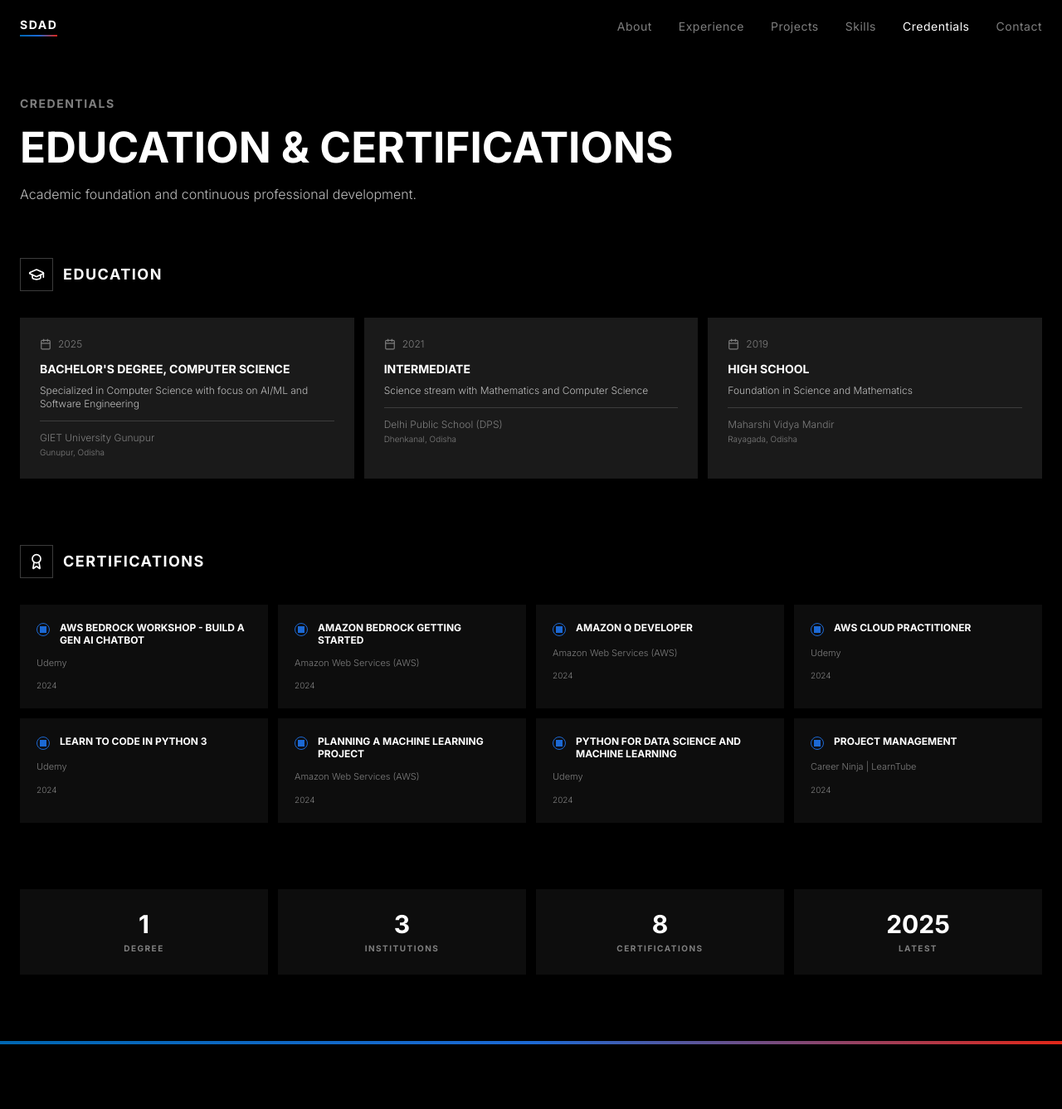
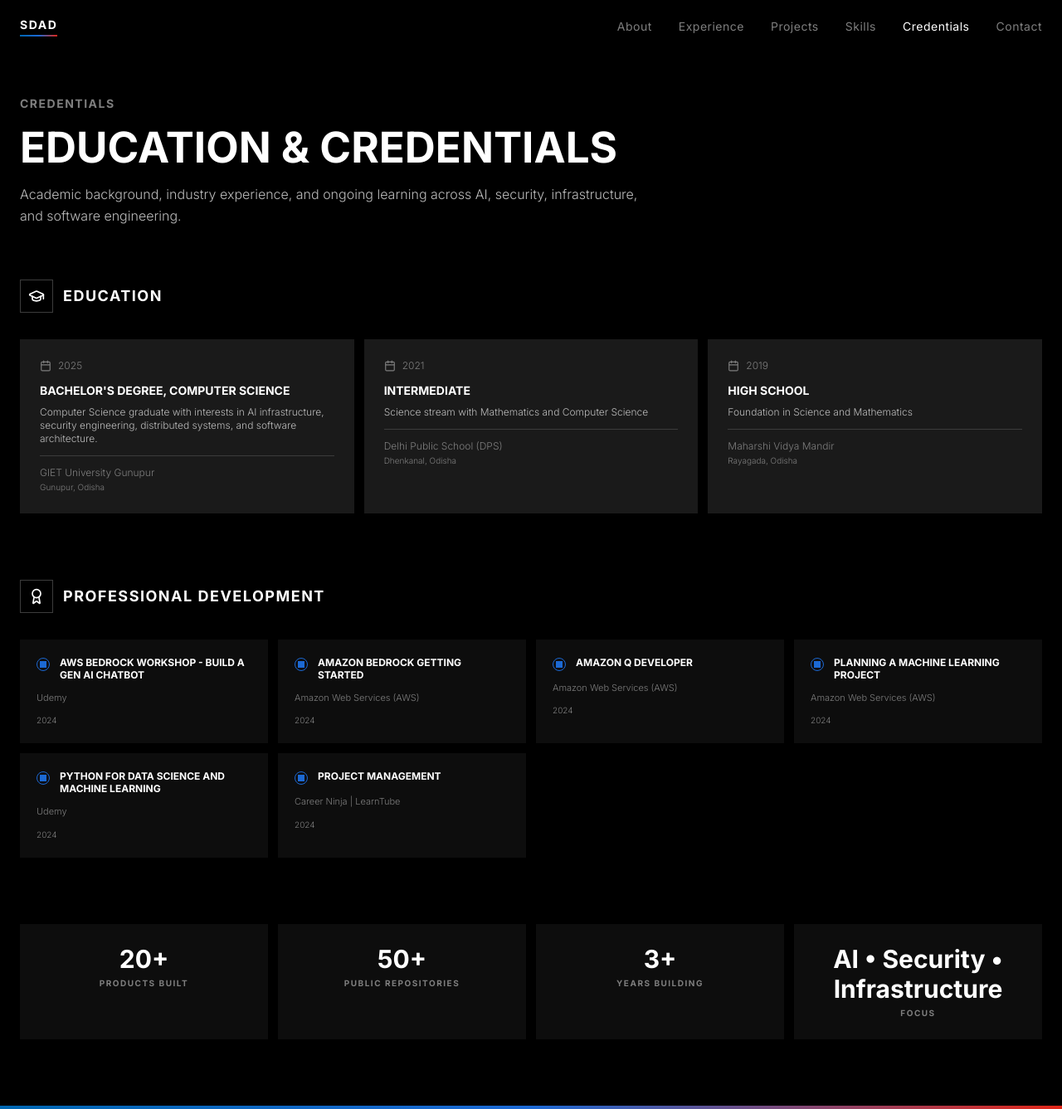
Before and after one commit to instax-dutta/Portfoliov4, a Next.js app: page /credentials in a window 1280 px wide. Shown: the whole page at 83% size. Before the commit the page ends 1259 px from the top, so only its background shows below. Built offline with nearby package versions, Linux system fonts and the light colour scheme.

Commit message:
Update Credentials page education, certifications, and statistics

```diff
--- a/app/credentials/CredentialsClient.tsx
+++ b/app/credentials/CredentialsClient.tsx
@@ -10,7 +10,7 @@ const education = [
     degree: "Bachelor's Degree, Computer Science",
     institution: "GIET University Gunupur",
     year: "2025",
-    description: "Specialized in Computer Science with focus on AI/ML and Software Engineering",
+    description: "Computer Science graduate with interests in AI infrastructure, security engineering, distributed systems, and software architecture.",
     location: "Gunupur, Odisha",
   },
   {
@@ -33,8 +33,6 @@ const certifications = [
   { title: "AWS Bedrock Workshop - Build a Gen AI Chatbot", issuer: "Udemy", year: "2024" },
   { title: "Amazon Bedrock Getting Started", issuer: "Amazon Web Services (AWS)", year: "2024" },
   { title: "Amazon Q Developer", issuer: "Amazon Web Services (AWS)", year: "2024" },
-  { title: "AWS Cloud Practitioner", issuer: "Udemy", year: "2024" },
-  { title: "Learn to Code in Python 3", issuer: "Udemy", year: "2024" },
   { title: "Planning a Machine Learning Project", issuer: "Amazon Web Services (AWS)", year: "2024" },
   { title: "Python for Data Science and Machine Learning", issuer: "Udemy", year: "2024" },
   { title: "Project Management", issuer: "Career Ninja | LearnTube", year: "2024" },
@@ -52,9 +50,9 @@ export default function Credentials() {
       >
         <motion.div className="mb-16" variants={itemVariants}>
           <span className="bmw-label inline-block mb-4">Credentials</span>
-          <h1 className="bmw-display-lg mb-4">Education & Certifications</h1>
+          <h1 className="bmw-display-lg mb-4">Education & Credentials</h1>
           <p className="text-bmw-body text-base max-w-3xl leading-relaxed">
-            Academic foundation and continuous professional development.
+            Academic background, industry experience, and ongoing learning across AI, security, infrastructure, and software engineering.
           </p>
         </motion.div>
 
@@ -88,7 +86,7 @@ export default function Credentials() {
             <div className="w-10 h-10 flex items-center justify-center border border-bmw-hairline">
               <Award className="w-5 h-5 text-bmw-ink" />
             </div>
-            <h2 className="text-bmw-ink text-lg font-bold uppercase tracking-machined">Certifications</h2>
+            <h2 className="text-bmw-ink text-lg font-bold uppercase tracking-machined">Professional Development</h2>
           </div>
           <div className="grid sm:grid-cols-2 lg:grid-cols-4 gap-3">
             {certifications.map((cert, index) => (
@@ -110,10 +108,10 @@ export default function Credentials() {
 
         <motion.div className="mt-20 grid grid-cols-2 md:grid-cols-4 gap-3" variants={itemVariants}>
           {[
-            { value: "1", label: "Degree" },
-            { value: "3", label: "Institutions" },
-            { value: "8", label: "Certifications" },
-            { value: "2025", label: "Latest" },
+            { value: "20+", label: "Products Built" },
+            { value: "50+", label: "Public Repositories" },
+            { value: "3+", label: "Years Building" },
+            { value: "AI • Security • Infrastructure", label: "Focus" },
           ].map((stat) => (
             <div key={stat.label} className="bg-bmw-surface-soft p-6 text-center">
               <div className="text-bmw-ink text-3xl font-bold mb-1">{stat.value}</div>
```
